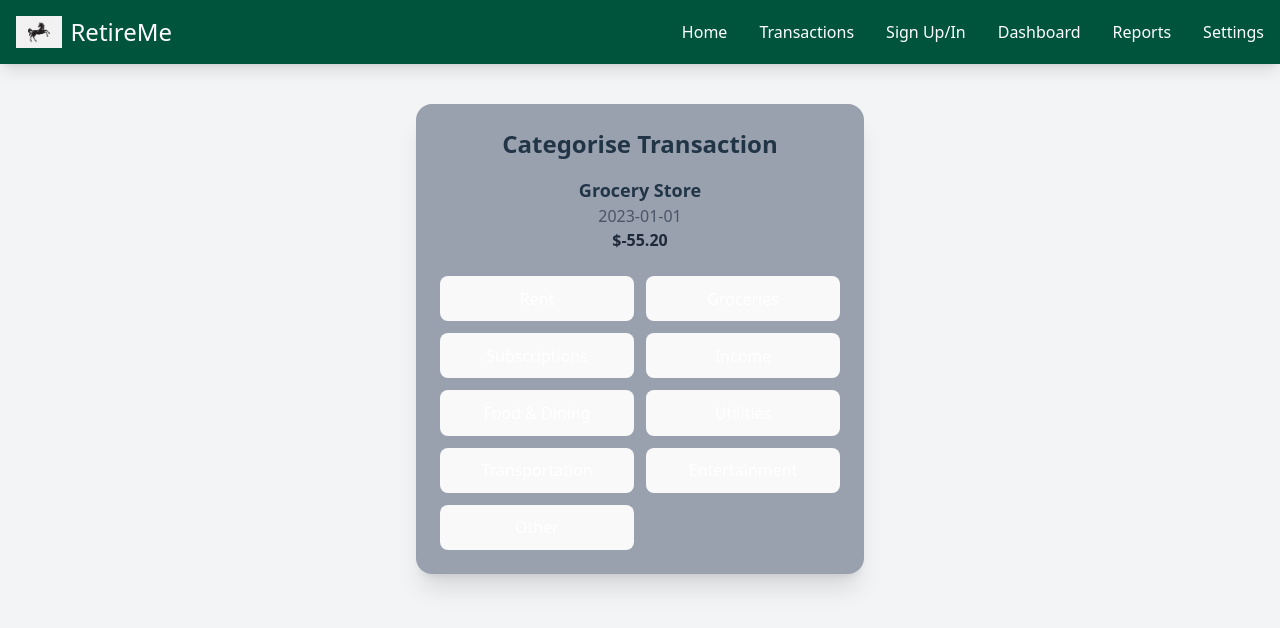
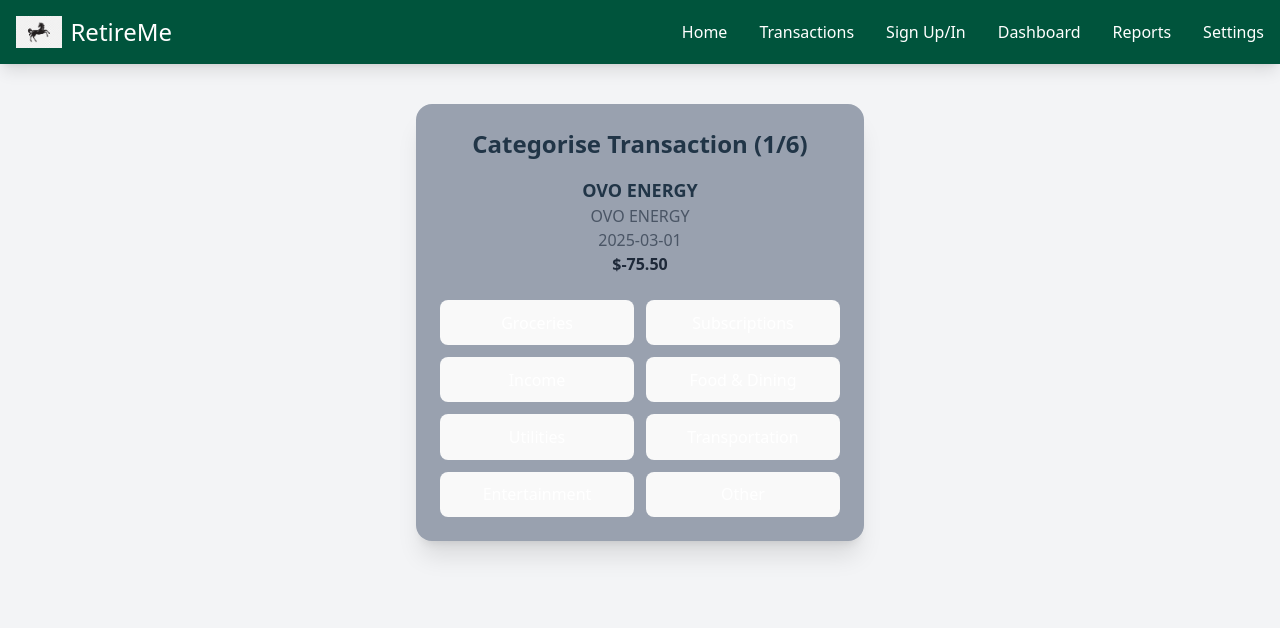
Before and after one commit to Reboot-Local-Hackathom/RetireMe, a React (Vite) app in the folder frontend/: page /transactions in a window 1280 px wide. Shown: the top 628 px of the page. Built offline with nearby package versions, Linux system fonts and the light colour scheme.

Commit message:
changed categoriser

```diff
--- a/frontend/src/components/TransactionCategoriser.jsx
+++ b/frontend/src/components/TransactionCategoriser.jsx
@@ -2,16 +2,16 @@ import React, { useState, useEffect } from 'react';
 
 export default function TransactionCategoriser() {
   const sampleCSVData = `
-Date,Description,Amount
-2023-01-01,Grocery Store, -55.20
-2023-01-02,Online Subscription, -12.99
-2023-01-03,Paycheck, 1500.00
-2023-01-04,Coffee Shop, -4.50
-2023-01-05,Restaurant, -35.75
+Date,Payee,Reference,Amount
+2025-03-01,OVO ENERGY,OVO ENERGY,-75.50
+2025-03-01,RENT - LANDLORD SMITH,RENT - LANDLORD SMITH,-850.00
+2025-03-03,TESCO STORES BRISTOL,TESCO STORES BRISTOL,-65.20
+2025-03-05,BRISTOL COUNCIL TAX,BRISTOL COUNCIL TAX,-120.00
+2025-03-07,AMAZON UK MARKETPLACE,AMAZON UK MARKETPLACE,-29.99
+2025-03-10,COSTA COFFEE 1234 BRISTOL,COSTA COFFEE 1234 BRISTOL,-3.10
 `;
 
   const categories = [
-    'Rent',
     'Groceries',
     'Subscriptions',
     'Income',
@@ -30,8 +30,8 @@ Date,Description,Amount
     const lines = sampleCSVData.trim().split('\n');
     const [, ...dataLines] = lines;
     const parsed = dataLines.map(line => {
-      const [Date, Description, Amount] = line.split(',').map(s => s.trim());
-      return { Date, Description, Amount: parseFloat(Amount), category: null };
+      const [Date, Payee, Reference, Amount] = line.split(',').map(s => s.trim());
+      return { Date, Payee, Reference, Amount: parseFloat(Amount), category: null };
     });
     setTransactions(parsed);
   }, []);
@@ -49,8 +49,8 @@ Date,Description,Amount
         <ul className="space-y-2">
           {categorised.map((t, i) => (
             <li key={i} className="border rounded-xl p-3">
-              <p><strong>{t.Description}</strong> - {t.Amount.toFixed(2)}</p>
-              <p className="text-sm text-gray-500">{t.Date} | {t.category}</p>
+              <p><strong>{t.Payee}</strong>: {t.Amount.toFixed(2)}</p>
+              <p className="text-sm text-gray-500">{t.Date} | {t.Reference} | {t.category}</p>
             </li>
           ))}
         </ul>
@@ -62,9 +62,12 @@ Date,Description,Amount
 
   return (
     <div className="max-w-md mx-auto mt-10 p-6 bg-gray-400 shadow-xl rounded-2xl">
-      <h2 className="text-2xl font-bold mb-4 text-center">Categorise Transaction</h2>
+      <h2 className="text-2xl font-bold mb-4 text-center">
+        Categorise Transaction ({currentIndex + 1}/{transactions.length})
+      </h2>
       <div className="mb-6">
-        <p className="text-lg"><strong>{current.Description}</strong></p>
+        <p className="text-lg"><strong>{current.Payee}</strong></p>
+        <p className="text-gray-600">{current.Reference}</p>
         <p className="text-gray-600">{current.Date}</p>
         <p className="text-gray-800 font-semibold">${current.Amount.toFixed(2)}</p>
       </div>
```
